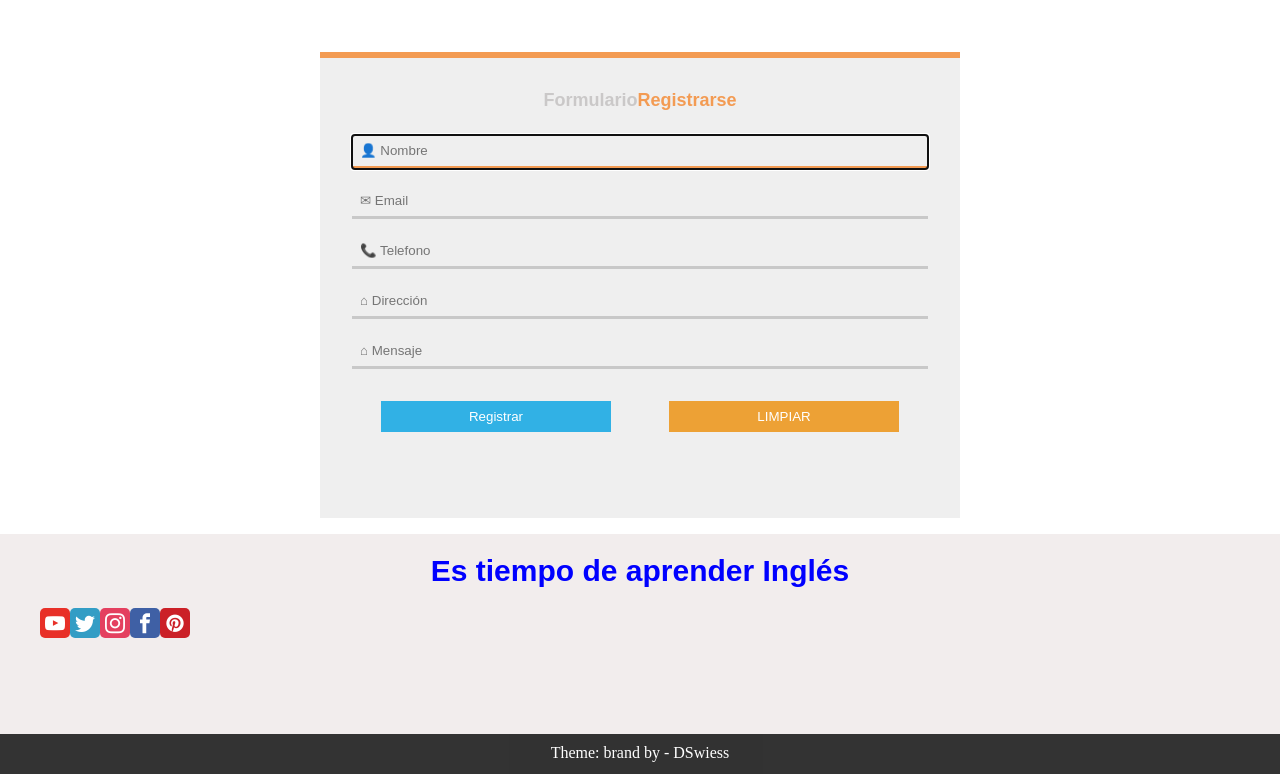
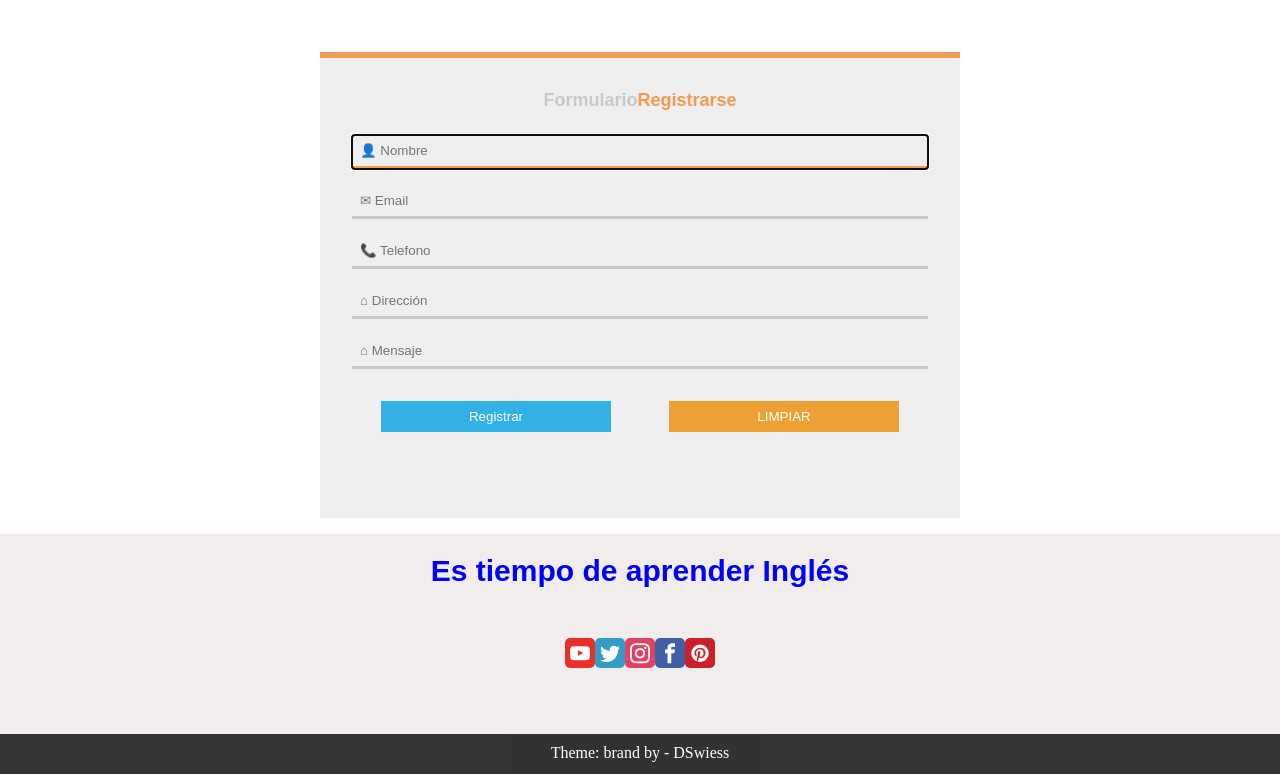
Before and after one commit to DianaSwiess/Royer, a plain HTML site: page Inscribete.html in a window 1280 px wide. Shown: the part 152-926 px from the top of the page. Drawn offline with Linux system fonts and the light colour scheme; files whose address does not match are found by name.

Commit message:
social bar center

```diff
--- a/css/main.css
+++ b/css/main.css
@@ -63,6 +63,10 @@ input:focus{
 .btn_reset:hover{
 	background-color: #F99535;
 }
+.green ul{
+	justify-content: center;
+	margin-top:30px;
+}
 
 @media(max-width:768px){
 
```
